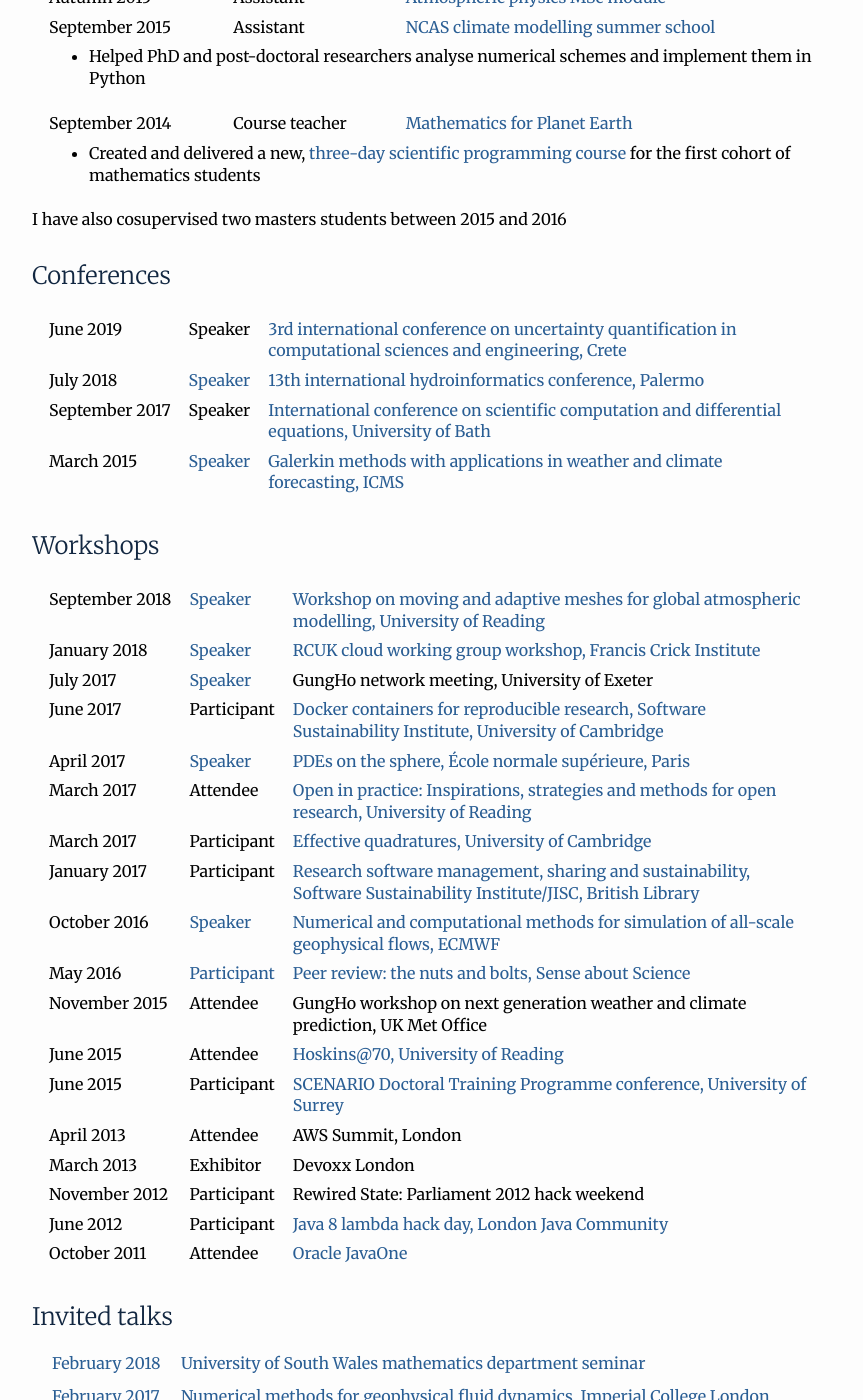
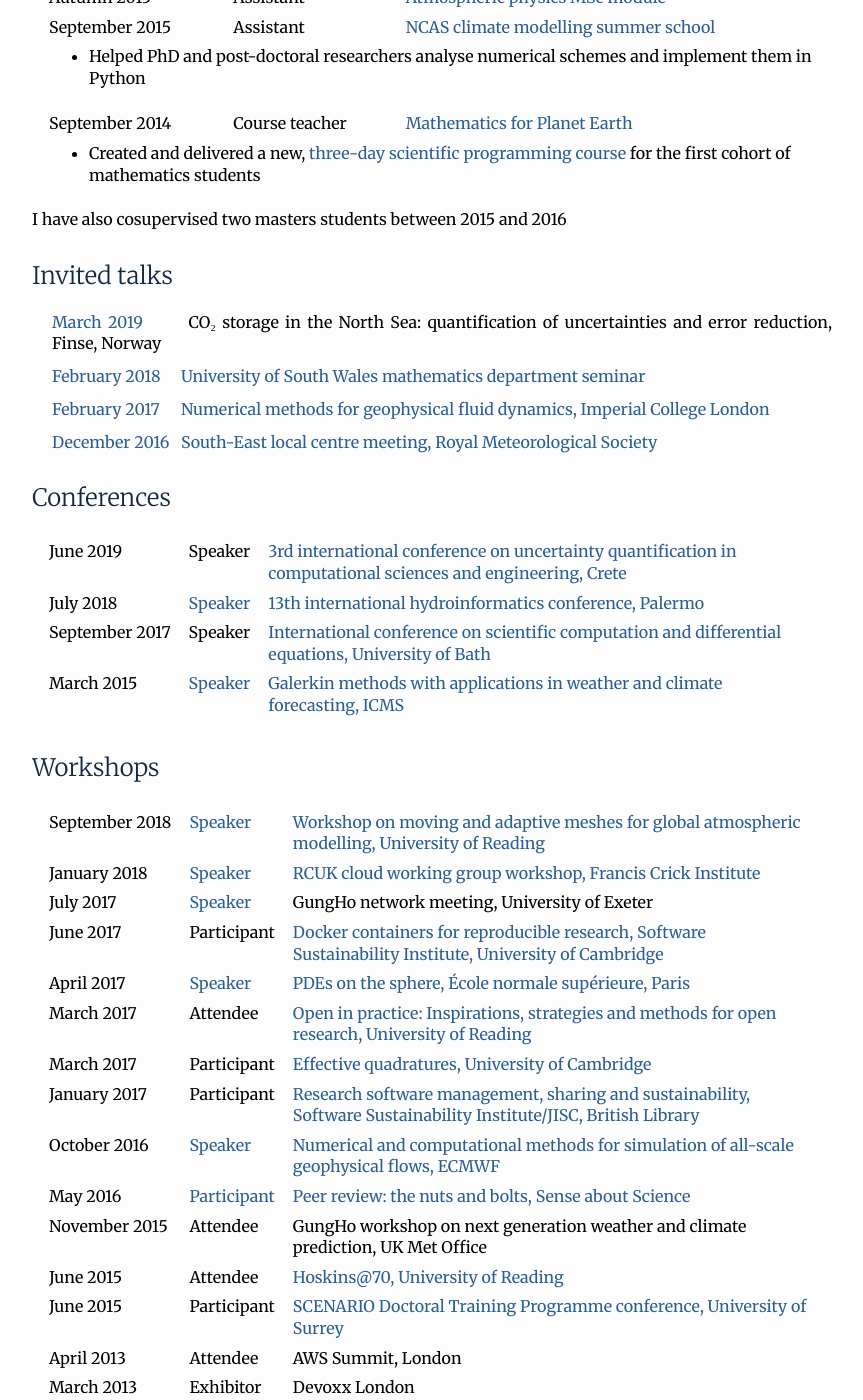
Before and after one commit to hertzsprung/hertzsprung.github.io, a Jekyll site: the page built from cv/index.html, in a window 1280 px wide and 1400 px high, scrolled down 3050 px. Shown: the whole window, without its empty margins (208-1071 px from the left). Built offline with Jekyll 4.4.1, drawn with Linux system fonts in a browser that asks for light colours; some of the changed text lies outside the part shown.

Commit message:
add Finse workshop

```diff
--- a/cv/index.html
+++ b/cv/index.html
@@ -171,6 +171,16 @@
 </section>
 
 <section>
+<h2>Invited talks</h2>
+<ul class="cv">
+	<li><a href="https://doi.org/10.6084/m9.figshare.7862927.v1">March 2019</a> &#9;CO₂ storage in the North Sea: quantification of uncertainties and error reduction, Finse, Norway</li>
+  <li><a href="https://doi.org/10.6084/m9.figshare.5759418.v2">February 2018</a>&#9;<a href="https://www.southwales.ac.uk/about/faculties-and-schools/school-computing-and-mathematics/">University of South Wales mathematics department seminar</a></li>
+  <li><a href="https://doi.org/10.6084/m9.figshare.4652410.v1">February 2017</a>&#9;<a href="http://mpecdt.org/gfdnumericsfeb2017/">Numerical methods for geophysical fluid dynamics, Imperial College London</a></li>
+  <li><a href="https://doi.org/10.6084/m9.figshare.4307957.v1">December 2016</a>&#9;<a href="https://www.rmets.org/events/meteorological-research-within-university-reading-2016">South-East local centre meeting, Royal Meteorological Society</a></li>
+</ul>
+</section>
+
+<section>
 <h2>Conferences</h2>
 <table class="cv">
   <tbody>
@@ -206,16 +216,6 @@
   <tr><td>October 2011</td><td>Attendee</td><td><a href="https://blogs.oracle.com/javaone/javaone-2011-2">Oracle JavaOne</a></td></tr>
   </tbody>
 </table>
-</section>
-
-<section>
-<h2>Invited talks</h2>
-<ul class="cv">
-  <!-- Finse Per Pettersson <li>March 2019&#9;</li> -->
-  <li><a href="https://doi.org/10.6084/m9.figshare.5759418.v2">February 2018</a>&#9;<a href="https://www.southwales.ac.uk/about/faculties-and-schools/school-computing-and-mathematics/">University of South Wales mathematics department seminar</a></li>
-  <li><a href="https://doi.org/10.6084/m9.figshare.4652410.v1">February 2017</a>&#9;<a href="http://mpecdt.org/gfdnumericsfeb2017/">Numerical methods for geophysical fluid dynamics, Imperial College London</a></li>
-  <li><a href="https://doi.org/10.6084/m9.figshare.4307957.v1">December 2016</a>&#9;<a href="https://www.rmets.org/events/meteorological-research-within-university-reading-2016">South-East local centre meeting, Royal Meteorological Society</a></li>
-</ul>
 </section>
 
 <section>
```
